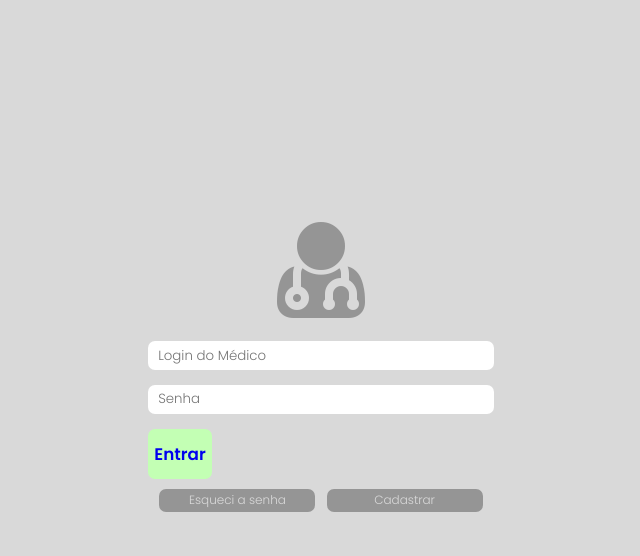
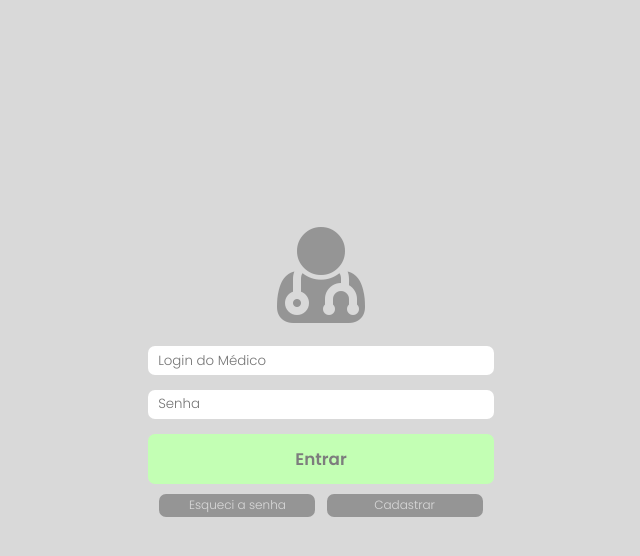
Before and after one commit to NatanaelMonteiro/clinica_medica, a FastAPI app: page /app/login.html in a window 1280 px wide. Shown: the top 556 px of the page, without its empty margins (319-959 px from the left). Run offline with FastAPI, Linux system fonts and the light colour scheme.

Commit message:
Reestilização das pages

```diff
--- a/static/login.html
+++ b/static/login.html
@@ -18,9 +18,11 @@
             </div>
             <input type="text" id="login-medico" placeholder="Login do Médico">
             <input type="password" id="senha-medico" placeholder="Senha">
+            <div class="button">
                 <a href="home.html">
-                    <button>Entrar</button>
+                    Entrar
                 </a>
+            </div>
             <div class="buttons">
                 <button class="secondary">Esqueci a senha</button>
                 <button class="secondary">Cadastrar</button>
--- a/static/styles.css
+++ b/static/styles.css
@@ -18,24 +18,16 @@
     background-color: var(--bg-color);
   }
 
-  input {
-    height: 2em;
-    margin-bottom: 15px;
-    padding-left: 10px;
-}
-
-button {
-    height: 3em;
-    margin-bottom: 10px;
-    background-color: var(--primary);
-    font-weight: 600;
-    font-size: 1.05em;
-    color: var(--font-primary);
-}
-
-a button {
-  color: inherit;
-  text-decoration: none;
+  .container {
+    display: flex;
+    flex-wrap: wrap;
+    flex-direction: column;
+    align-content: center;
+    justify-content: center;
+    box-sizing: border-box;
+    min-height: 90vh;
+    width: 90vw;
+    margin: auto;
   }
 
   .secondary {
@@ -45,6 +37,32 @@ a button {
     font-weight: 500;
     color: var(--font-secondary);
     background-color: var(--secondary);
+  }
+
+  input {
+    height: 2em;
+    margin-bottom: 15px;
+    padding-left: 10px;
+  }
+
+  div.button {
+    height: 3em;
+    width: 100%;
+    display: flex;
+    flex-direction: column;
+    justify-content: center;
+    align-content: center;
+    margin-bottom: 10px;
+    background-color: var(--primary);
+    font-weight: 600;
+    font-size: 1.05em;
+    color: var(--font-primary);
+  }
+
+  div.button a {
+    color: inherit;
+    text-align: center;
+    text-decoration: none;
   }
 
   div.buttons {
@@ -81,18 +99,6 @@ a button {
     border-bottom: 2px solid var(--secondary);
   }
 
-  .container {
-    display: flex;
-    flex-wrap: wrap;
-    flex-direction: column;
-    align-content: center;
-    justify-content: center;
-    box-sizing: border-box;
-    min-height: 90vh;
-    width: 90vw;
-    margin: auto;
-  }
-
   .login {
     display: flex;
     flex-direction: column;
@@ -126,7 +132,7 @@ a button {
     justify-content: center;
     height: 12vw;
     width: 12vw;
-    padding: 10px 15px 0;
+    padding: 25px 15px 0;
     background-color: var(--primary);
     /* color: var(--font-primary);
     text-align: center;
@@ -170,18 +176,23 @@ a button {
   }
 
   @media (max-width: 992px) {
+
     .cards,
     .content {
       width: 100%;
     }
+
     .content {
       justify-content: start;
     }
+
     .card {
       width: 100%;
+      padding: 10px 30px 0;
       /* font-size: .85em; */
       justify-content: start;
     }
+
     .card a {
       display: inline-flex;
       flex-wrap: nowrap;
@@ -189,6 +200,7 @@ a button {
       font-size: .85em;
       justify-content: center;
     }
+
     table {
       justify-self: start;
       width: 80%;
```
Lines whose indentation alone changed are shown as unchanged.
